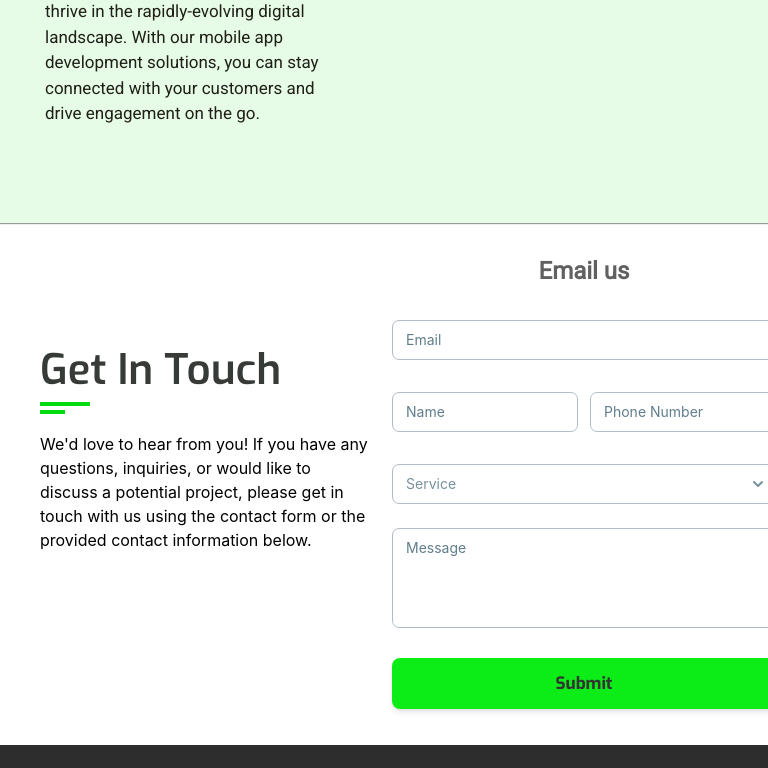
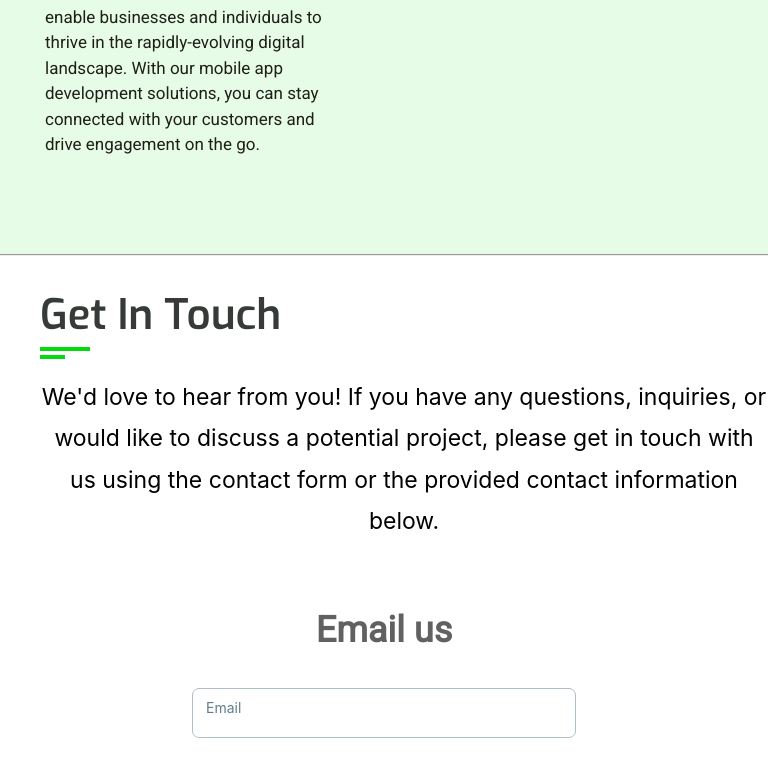
Before and after one commit to Michael-Builds/Atmostech-Solutions, a React (Create React App) app: page /api in a window 768 px wide. Shown: the part 2015-2783 px from the top of the page. Built offline with nearby package versions, Linux system fonts and the light colour scheme.

Commit message:
Contact Media 768 done

```diff
--- a/src/components/Contact/Email.jsx
+++ b/src/components/Contact/Email.jsx
@@ -16,7 +16,7 @@ const Email = () => {
   return (
     <section className="mb-0 relative w-full h-full">
       <div className="mx-auto overflow-hidden">
-        <div className="grid grid-cols-1 gap-8 md:grid-cols-2">
+        <div className="grid grid-cols-1 gap-8 md:grid-cols-2 contact-section">
           <div className="flex flex-col justify-center">
             <div className="row contact-me">
               <div className="section-title">
@@ -31,28 +31,28 @@ const Email = () => {
           </div>
           <div className="flex justify-center mb-8 emails">
             <Card color="transparent" shadow={false}>
-              <Typography variant="h4" color="blueGray" className="text-center mt-8">
+              <Typography variant="h4" color="blueGray" className="text-center mt-8 email-section-head">
                 Email us
               </Typography>
               <form className="mt-8 mb-1 w-80 max-w-screen-lg sm:w-96">
                 <div className="mb-4 flex flex-col gap-6">
                   <Input
                     label="Email"
-                    containerProps={{ className: "min-w-[72px]" }}
+                    containerProps={{ className: "min-w-[72px] mail"  }}
                     type="email"
                   />
 
                   <div className="my-2 flex items-center gap-3">
-                    <Input label="Name" containerProps={{ className: "min-w-[72px]" }} />
+                    <Input label="Name" containerProps={{ className: "min-w-[72px] mail" }} />
                     <Input
                       label="Phone Number"
                       type="tel"
-                      containerProps={{ className: "min-w-[72px]" }}
+                      containerProps={{ className: "min-w-[72px] mail" }}
                     />
 
                   </div>
                   <div containerProps={{ className: "min-w-[72px]" }}>
-                    <Select label="Service">
+                    <Select label="Service" className=' mail'>
                       <Option>Web Development</Option>
                       <Option>Mobile App Development</Option>
                       <Option>API Integration</Option>
@@ -60,7 +60,7 @@ const Email = () => {
                       <Option>Software Development</Option>
                     </Select>
                   </div>
-                  <Textarea label="Message" containerProps={{ className: "min-w-[72px]" }} />
+                  <Textarea label="Message" containerProps={{ className: "min-w-[72px] mail-content" }} />
                 </div >
                 <div className="">
                   <Button className="mt-6 email-btn" fullWidth>
--- a/src/components/Nav/Navbar.jsx
+++ b/src/components/Nav/Navbar.jsx
@@ -226,7 +226,7 @@ export default function Example() {
           <img
             src="./logo.png"
             alt="Material Tailwind Logo"
-            className="mr-4 cursor-pointer py-1.5 lg:ml-2"
+            className="mr-4 cursor-pointer py-1.5 lg:ml-2 logo-image"
             style={{ height: '50px', width: '75px' }}
           />
         </Typography>
--- a/src/components/Software/Main.jsx
+++ b/src/components/Software/Main.jsx
@@ -22,7 +22,7 @@ const Main = () => {
         <section className="value-proposition mb-0 relative w-full h-full">
             <div className="mx-auto overflow-hidden">
 
-                <div className="grid grid-cols-1 gap-8 md:grid-cols-2">
+                <div className="grid grid-cols-1 gap-8 md:grid-cols-2 main-software">
                     <div className="flex justify-center">
                         <img
                             src={background}
@@ -41,13 +41,11 @@ const Main = () => {
                             Our team of skilled developers leverage the latest advancements in technology to create bespoke software applications, enterprise systems, and mobile apps that empower you to stay ahead of the curve in the fast-paced digital world. With our innovative approach and commitment to quality, we ensure that every software development project we undertake is of the highest standard, delivering exceptional results that enable you to unlock new opportunities for growth and success.
                         </p>
                     </div>
-
                 </div>
 
-
-                <div className="grid grid-cols-1 gap-8 md:grid-cols-2 mb-10 ">
-
-                    <div className="flex flex-col justify-center mb-10">
+                <div className="grid grid-cols-1 gap-8  mb-10 software-timeline ">
+                    {/* md:grid-cols-2 */}
+                    <div className="flex flex-col justify-center mb-10 software-sentence">
                         <div className="row">
                             <div className="option-title fade-in-left">
                                 <h2 className="option-head text-left ml-10">Your Options</h2>
@@ -61,7 +59,7 @@ const Main = () => {
                             With our mobile app development solutions, you can stay connected with your customers and drive engagement on the go.
                         </p>
                     </div>
-                    <div className="flex justify-center mt-12">
+                    <div className="flex justify-center mt-12 software-timeline-items">
                         <div className="w-[32rem]">
                             <Timeline>
                                 <TimelineItem>
@@ -75,7 +73,7 @@ const Main = () => {
                                         </Typography>
                                     </TimelineHeader>
                                     <TimelineBody>
-                                        <Typography color="gary" className="font-normal text-gray-600">
+                                        <Typography color="gray" className="font-normal text-gray-600 software-timeline-content">
                                             The key to more success is to have a lot of pillows.
                                         </Typography>
                                     </TimelineBody>
@@ -92,7 +90,7 @@ const Main = () => {
                                         </Typography>
                                     </TimelineHeader>
                                     <TimelineBody>
-                                        <Typography color="gary" className="font-normal text-gray-600">
+                                        <Typography color="gray" className=" text-gray-600 software-timeline-content">
                                             The key to more success is to have a lot of pillows.
                                         </Typography>
                                     </TimelineBody>
@@ -103,12 +101,12 @@ const Main = () => {
                                         <TimelineIcon className="p-2">
                                             <CurrencyDollarIcon className="h-4 w-4" />
                                         </TimelineIcon>
-                                        <Typography variant="h5" color="blue-gray">
+                                        <Typography variant="h5" color="blue-gray ">
                                             Timeline Title Here.
                                         </Typography>
                                     </TimelineHeader>
                                     <TimelineBody>
-                                        <Typography color="gary" className="font-normal text-gray-600">
+                                        <Typography color="gray" className="font-normal text-gray-600 software-timeline-content">
                                             The key to more success is to have a lot of pillows.
                                         </Typography>
                                     </TimelineBody>
--- a/src/main.css
+++ b/src/main.css
@@ -1512,6 +1512,8 @@
 }
 
 @media only screen and (min-width: 481px) and (max-width: 768px) {
+  /* Navbar */
+
   .slider-head {
     font-size: 40px;
     line-height: 1.6;
@@ -1561,6 +1563,9 @@
     justify-content: center;
     gap: 1rem;
     flex-direction: column-reverse;
+  }
+  .value-main h2 {
+    margin-top: 60px;
   }
 
   .second-heading {
@@ -1916,15 +1921,15 @@
     gap: 1rem;
     flex-direction: column-reverse;
   }
-  .product-two h2{
-    margin-top: 20px;
-  }
-  .product-two p{
+  .product-two h2 {
+    margin-top: 20px;
+  }
+  .product-two p {
     font-size: 20px;
     line-height: 1.8;
   }
 
-  .third-product{
+  .third-product {
     text-align: center;
     margin-top: 20px;
     display: flex;
@@ -1932,10 +1937,75 @@
     justify-content: center;
     gap: 1rem;
   }
-  .product-three p{
+  .product-three p {
     font-size: 20px;
     line-height: 1.8;
   }
+  .main-software {
+    text-align: center;
+    margin-top: 20px;
+    display: flex;
+    flex-wrap: wrap;
+    justify-content: center;
+    gap: 1rem;
+  }
+
+  .software-timeline{
+    text-align: center;
+    margin-top: 20px;
+    display: flex;
+    flex-wrap: wrap;
+    justify-content: center;
+    gap: 1rem;
+  }
+  .option-head{
+    font-size: 38px;
+    margin-bottom: 35px;
+  }
+  .software-sentence p{
+    font-size: 24px;
+    line-height: 1.8;
+  }
+  .software-timeline-items{
+    margin-top: -10px;
+    margin-bottom: 15px;
+  }
+
+  .software-timeline-content{
+    text-align: center;
+    justify-content: center;
+    align-items: center;
+  }
+  .contact-section{
+    text-align: center;
+    margin-top: 20px;
+    display: flex;
+    flex-wrap: wrap;
+    justify-content: center;
+    gap: 1rem;
+  }
+  .service-head {
+    margin-top: 20px;
+  }
+  .section-title h2{
+    margin-top:100px;
+  }
+  .email-content{
+    font-size: 23px;
+    line-height: 1.8;
+  }
+  .email-section-head{
+    font-size: 36px;
+  }
+  .mail{
+    /* min-width: 92px; */
+    height: 50px;
+  }
+  .mail-content{
+    height:150px;
+    max-width: 100%;
+  }
+
 
   /* Targets devices with a screen width between 481 and 768 pixels, such as smartphones in landscape orientation and small tablets. */
 }
```
